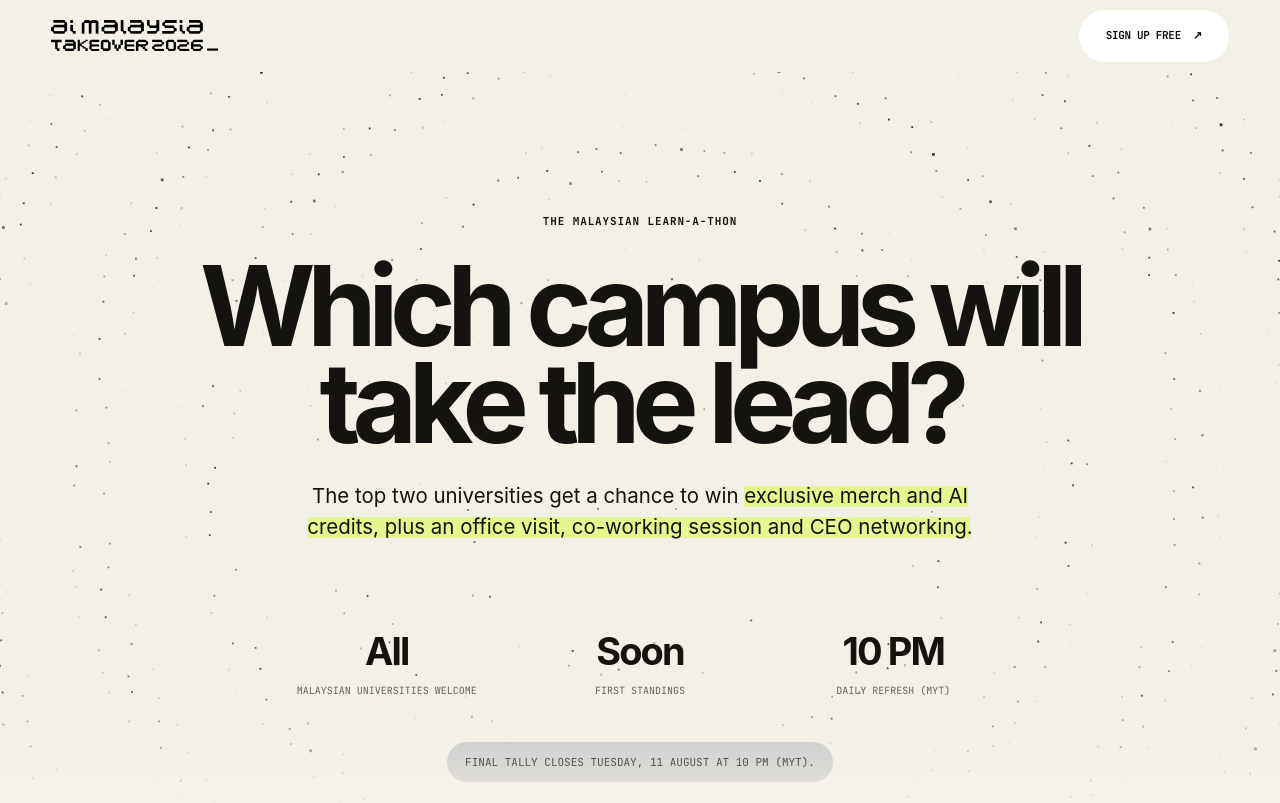
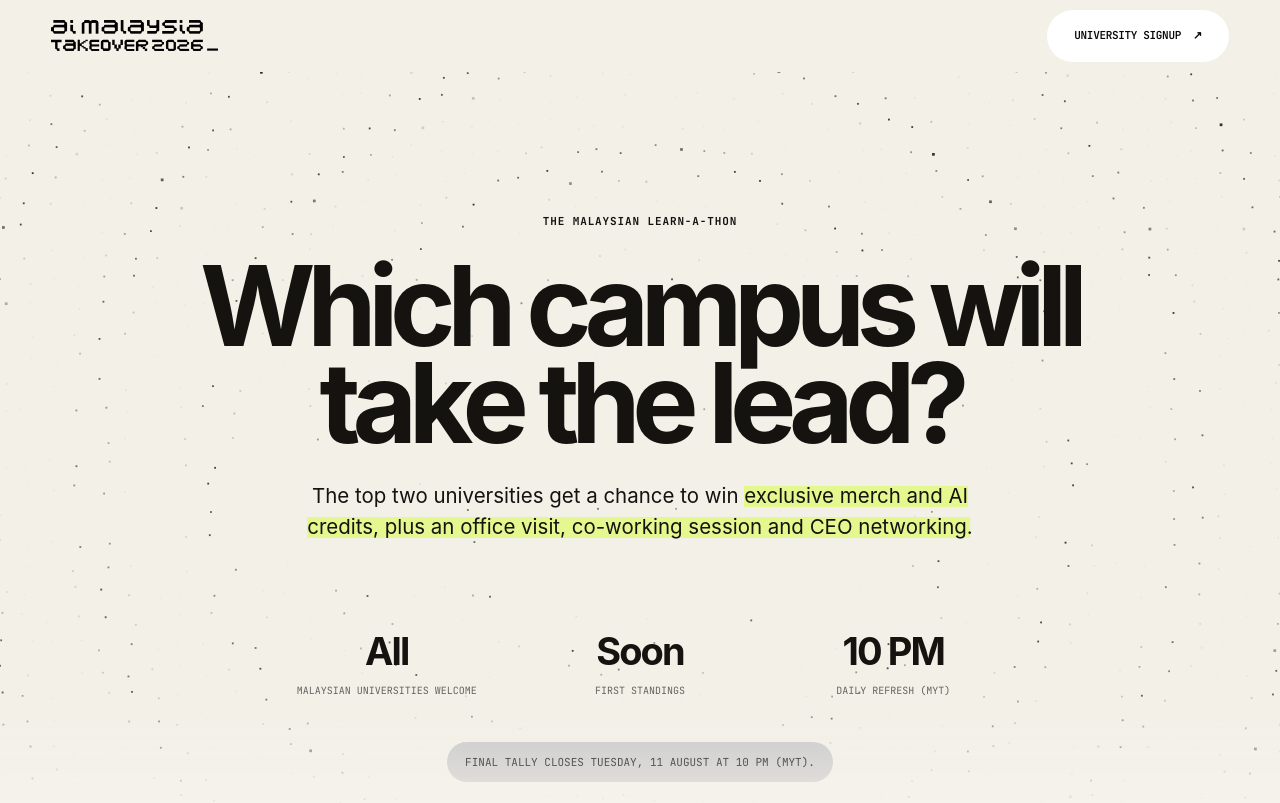
Before and after one commit to ashvinpraveen/learnaimto, a Next.js app: page /leaderboard in a window 1280 px wide. Shown: the top 803 px of the page. Built offline with nearby package versions, Linux system fonts and the light colour scheme; no server answers; a web font is replaced by a local one.

Commit message:
feat: update leaderboard university signup CTAs (#24)

```diff
--- a/src/app/aimto/AimtoNav.tsx
+++ b/src/app/aimto/AimtoNav.tsx
@@ -7,10 +7,17 @@ import styles from "./page.module.css";
 
 type AimtoNavProps = {
   registrationUrl: string;
+  ctaLabel?: string;
+  openInNewTab?: boolean;
   themeLogo?: boolean;
 };
 
-export default function AimtoNav({ registrationUrl, themeLogo = false }: AimtoNavProps) {
+export default function AimtoNav({
+  registrationUrl,
+  ctaLabel = "Sign up free",
+  openInNewTab = false,
+  themeLogo = false,
+}: AimtoNavProps) {
   const [scrolled, setScrolled] = useState(false);
 
   useEffect(() => {
@@ -48,16 +55,20 @@ export default function AimtoNav({ registrationUrl, themeLogo = false }: AimtoNa
           <AimtoButton
             className={`${styles.ctaButton} ${styles.navCta}`}
             href={registrationUrl}
+            target={openInNewTab ? "_blank" : undefined}
+            rel={openInNewTab ? "noopener noreferrer" : undefined}
           >
-            Sign up free <span aria-hidden="true">↗</span>
+            {ctaLabel} <span aria-hidden="true">↗</span>
           </AimtoButton>
         </div>
         <div className={styles.mobileNavActions}>
           <AimtoButton
             className={`${styles.ctaButton} ${styles.mobileJoinCta}`}
             href={registrationUrl}
+            target={openInNewTab ? "_blank" : undefined}
+            rel={openInNewTab ? "noopener noreferrer" : undefined}
           >
-            Sign up free <span aria-hidden="true">↗</span>
+            {ctaLabel} <span aria-hidden="true">↗</span>
           </AimtoButton>
         </div>
       </nav>
--- a/src/app/leaderboard/page.tsx
+++ b/src/app/leaderboard/page.tsx
@@ -2,7 +2,7 @@ import type { Metadata } from "next";
 import Image from "next/image";
 import AimtoNav from "@/app/aimto/AimtoNav";
 import AimtoThemeToggle from "@/app/aimto/AimtoThemeToggle";
-import { REGISTRATION_URL, UNIVERSITY_SIGNUP_URL } from "@/lib/constants";
+import { UNIVERSITY_SIGNUP_URL } from "@/lib/constants";
 import { getLeaderboardData } from "@/lib/leaderboard";
 import LeaderboardHeroMotion from "./LeaderboardHeroMotion";
 import ProgressiveHighlight from "./ProgressiveHighlight";
@@ -45,7 +45,12 @@ export default async function LeaderboardPage() {
   );
   return (
     <div className={`${brandStyles.site} ${styles.page}`} id="top">
-      <AimtoNav registrationUrl={REGISTRATION_URL} themeLogo />
+      <AimtoNav
+        registrationUrl={UNIVERSITY_SIGNUP_URL}
+        ctaLabel="University signup"
+        openInNewTab
+        themeLogo
+      />
 
       <main>
         <section className={styles.hero}>
@@ -203,7 +208,7 @@ export default async function LeaderboardPage() {
                   <a
                     href={UNIVERSITY_SIGNUP_URL}
                     target="_blank"
-                    rel="noreferrer"
+                    rel="noopener noreferrer"
                   >
                     University signup <span aria-hidden="true">↗</span>
                   </a>
```
